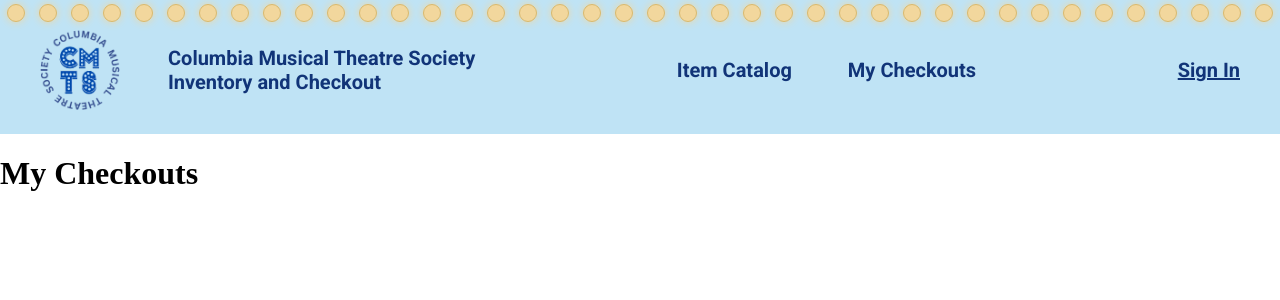
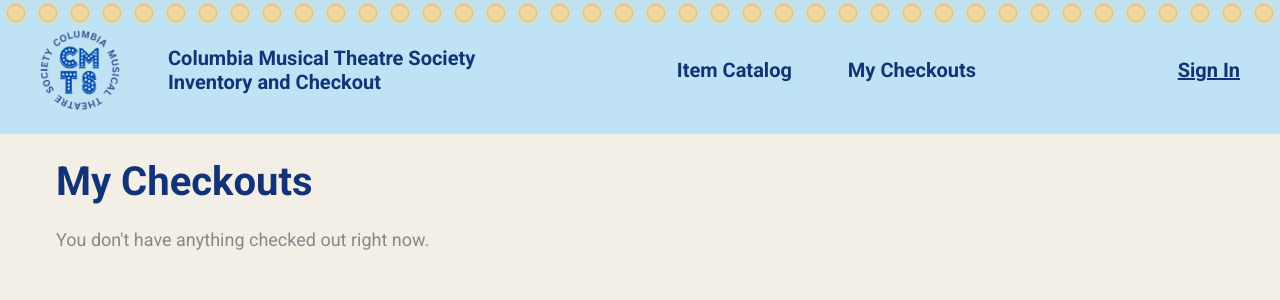
Before and after one commit to nalyahh/CMTS-inventory, a React (Vite) app in the folder frontend/: page /checkouts in a window 1280 px wide. Shown: the top 300 px of the page. Built offline with nearby package versions, Linux system fonts and the light colour scheme.

Commit message:
Style My Checkouts page with cards and due dates

```diff
--- /dev/null
+++ b/frontend/src/pages/MyCheckoutsPage.css
@@ -0,0 +1,72 @@
+.checkouts-page {
+    min-height: 100vh;
+    background: #F3EFE6;
+    font-family: 'Roboto', sans-serif;
+}
+
+.checkouts {
+    padding: 24px 56px;
+}
+
+.checkouts h1 {
+    color: #113478;
+    font-size: 40px;
+    margin: 0 0 24px;
+}
+
+.checkouts-empty {
+    color: #888;
+    font-size: 18px;
+}
+
+.checkout-list {
+    display: flex;
+    flex-direction: column;
+    gap: 16px;
+    max-width: 700px;
+}
+
+.checkout-card {
+    background: white;
+    border-radius: 16px;
+    box-shadow: 3px 3px 7px rgba(0, 0, 0, .25);
+    padding: 16px 24px;
+    display: flex;
+    align-items: center;
+    justify-content: space-between;
+    gap: 24px;
+}
+
+.checkout-item {
+    color: #113478;
+    font-size: 22px;
+    margin: 0;
+}
+
+.checkout-production {
+    color: #6DB2F3;
+    font-weight: bold;
+    font-size: 16px;
+}
+
+.checkout-due {
+    color: #A88334;
+    font-size: 14px;
+    margin-top: 4px;
+}
+
+.checkin-btn {
+    padding: 10px 24px;
+    border: none;
+    border-radius: 9px;
+    background: #113478;
+    color: white;
+    font-size: 16px;
+    font-weight: bold;
+    cursor: pointer;
+    white-space: nowrap;
+}
+
+.checkin-btn:hover {
+    background: #1a4699;
+}
--- a/frontend/src/pages/MyCheckoutsPage.jsx
+++ b/frontend/src/pages/MyCheckoutsPage.jsx
@@ -1,7 +1,14 @@
 import {useEffect, useState} from "react";
 import axios from "axios";
 import Navbar from '../components/Navbar'
+import './MyCheckoutsPage.css'
 
+
+function formatDate(dateString) {
+    const [year, month, day] = dateString.split('-')
+    const date = new Date(year, month - 1, day)
+    return date.toLocaleDateString('en-US', { month: 'short', day: 'numeric', year: 'numeric' })
+}
 
 function MyCheckoutsPage() {
     const [checkouts, setCheckouts] = useState([])
@@ -49,17 +56,30 @@ function MyCheckoutsPage() {
     }, [])
 
     return (
-        <div>
+        <div className="checkouts-page">
             <Navbar user={user} onLogout={handleLogout} />
-            <h1>My Checkouts</h1>
-            <ul>
-                {checkouts.map(checkout => (
-                    <li key={checkout.id}>
-                        {checkout.itemName} — {checkout.productionName}
-                        <button onClick={() => handleCheckIn(checkout.itemId)}>Check In</button>
-                    </li>
-                ))}
-            </ul>
+            <main className="checkouts">
+                <h1>My Checkouts</h1>
+
+                {checkouts.length === 0 ? (
+                    <p className="checkouts-empty">You don't have anything checked out right now.</p>
+                ) : (
+                    <div className="checkout-list">
+                        {checkouts.map(checkout => (
+                            <div className="checkout-card" key={checkout.id}>
+                                <div className="checkout-info">
+                                    <h3 className="checkout-item">{checkout.itemName}</h3>
+                                    <div className="checkout-production">{checkout.productionName}</div>
+                                    <div className="checkout-due">Due {formatDate(checkout.dueDate)}</div>
+                                </div>
+                                <button className="checkin-btn" onClick={() => handleCheckIn(checkout.itemId)}>
+                                    Check In
+                                </button>
+                            </div>
+                        ))}
+                    </div>
+                )}
+            </main>
         </div>
     )
 }
```
